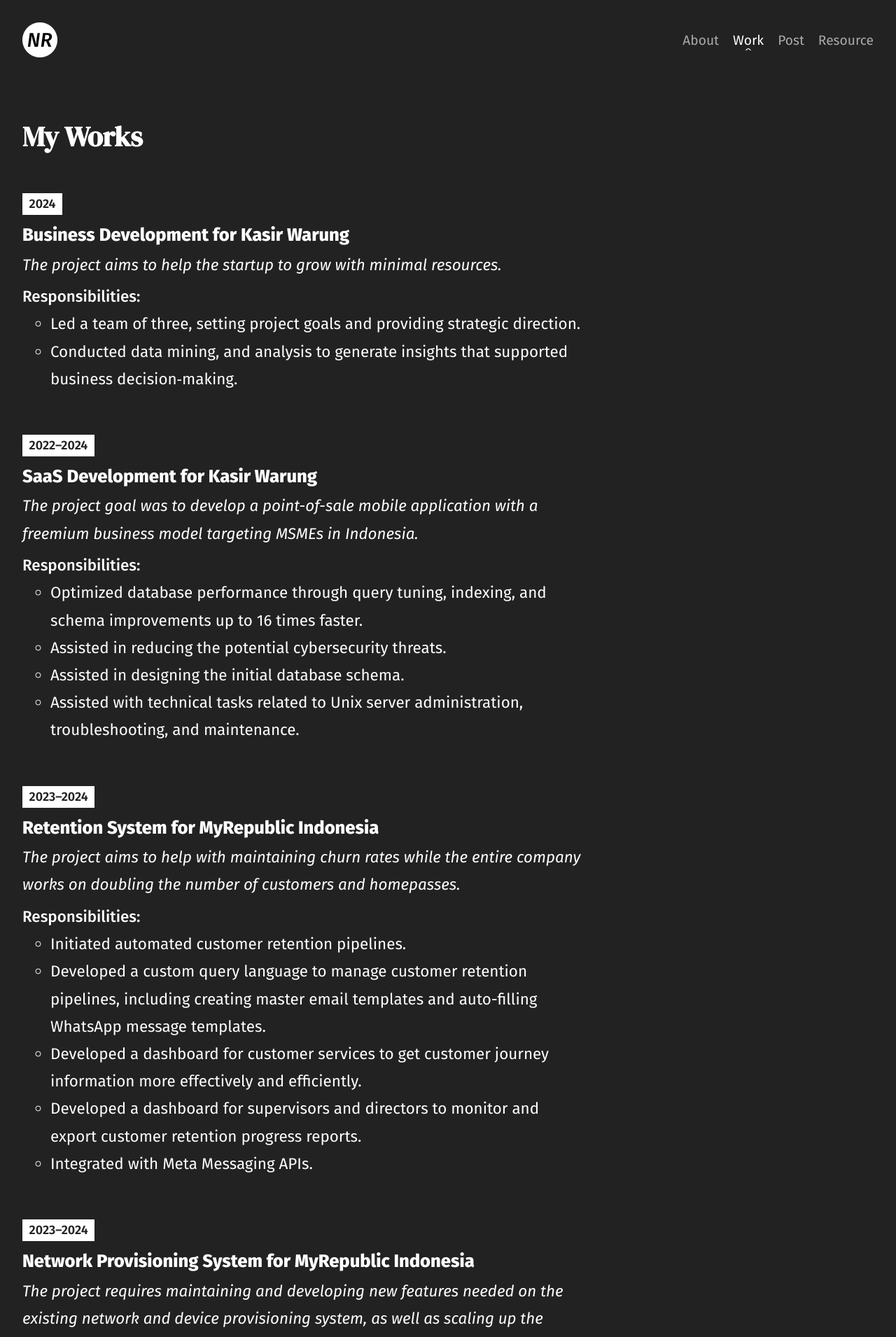
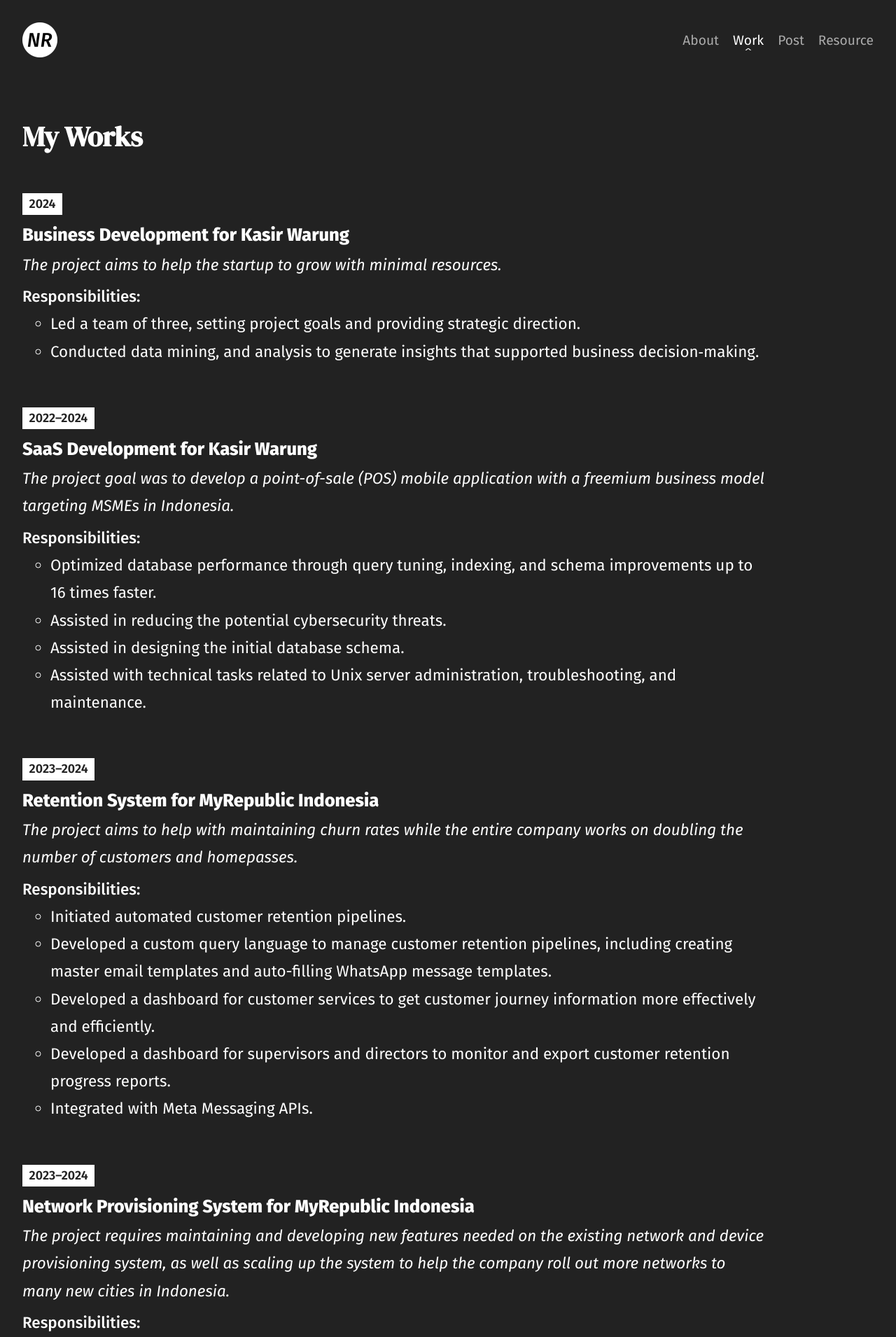
Before and after one commit to naruaika/naruaika.github.io, a Jekyll site: the page built from works/index.html, in a window 1280 px wide. Shown: the top 1910 px of the page at 70% size. Built offline with Jekyll 4.4.1, drawn with Linux system fonts in a browser that asks for light colours; some of the changed text lies outside the part shown.

Commit message:
Some improvements

```diff
--- a/_data/my-projects.yml
+++ b/_data/my-projects.yml
@@ -10,7 +10,7 @@
 
 - name: SaaS Development for Kasir Warung
   time: 2022&ndash;2024
-  description: The project goal was to develop a point-of-sale mobile application with a freemium business model targeting MSMEs in Indonesia.
+  description: The project goal was to develop a point-of-sale (POS) mobile application with a freemium business model targeting MSMEs in Indonesia.
   technology_stack: JavaScript (React Native), JavaScript (Next.js), MySQL, Nginx, Alibaba Cloud
   responsibilities:
     - Optimized database performance through query tuning, indexing, and schema improvements up to 16 times faster.
@@ -70,7 +70,7 @@
 
 - name: Subscription Management for MyRepublic Indonesia
   time: 2023&ndash;2024
-  description: The project goal was to maintain a legacy system which handles the customer subscription management of several over-the-top media services.
+  description: The project goal was to maintain a legacy system which handles the customer subscription management of several over-the-top (OTT) media services.
   technology_stack: PHP (Slim Framework), MySQL, RabbitMQ
   responsibilities:
     - Worked with the commercial team to integrate new Vision+, Vidio, and WeTV subscription products.
--- a/works/index.html
+++ b/works/index.html
@@ -58,6 +58,12 @@ permalink: /work/
         }
     }
 
+    @media (width < 1741px) {
+        main > ul > li {
+            max-width: 1060px;
+        }
+    }
+
     @media (width < 720px) {
         main {
             padding-top: 0;
```
